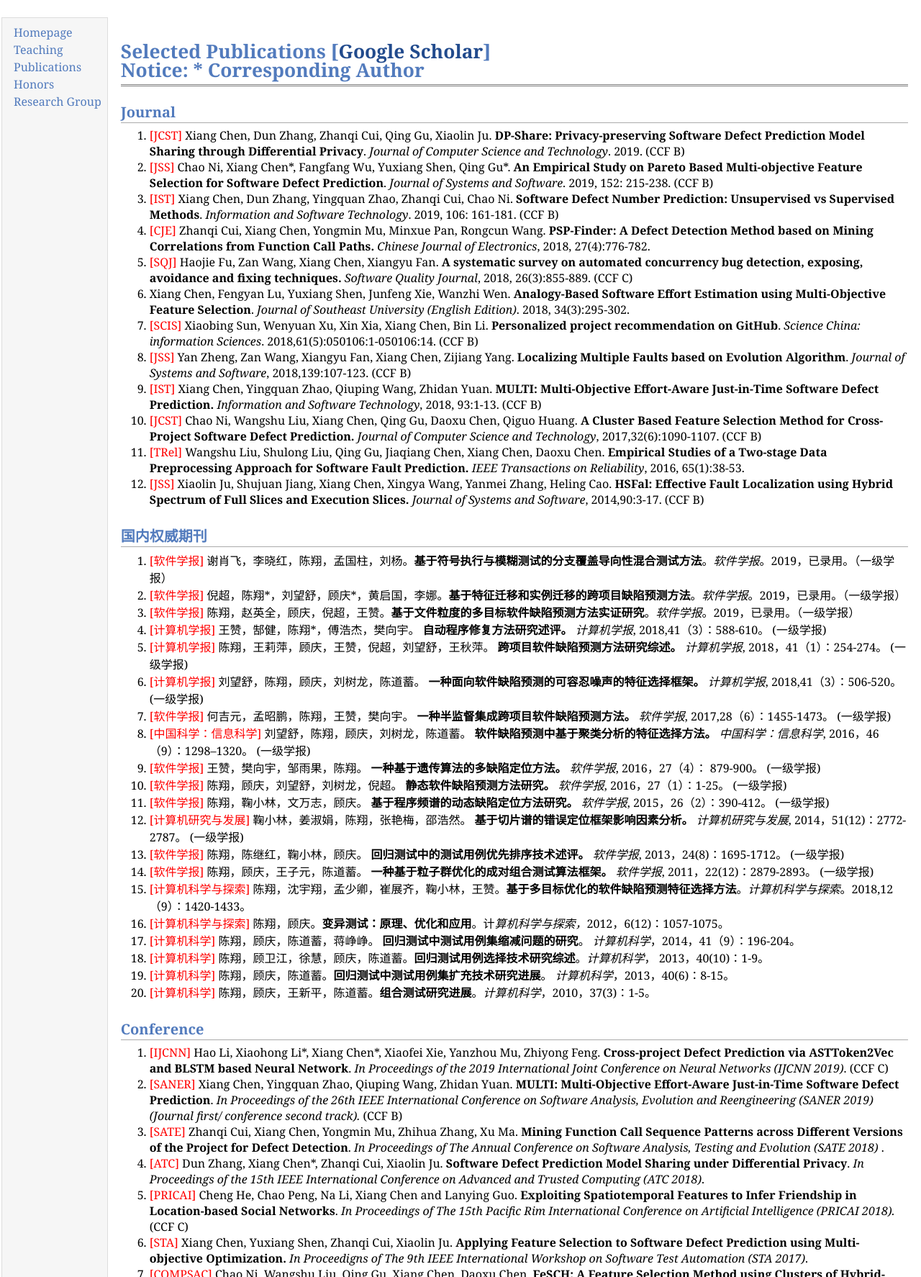
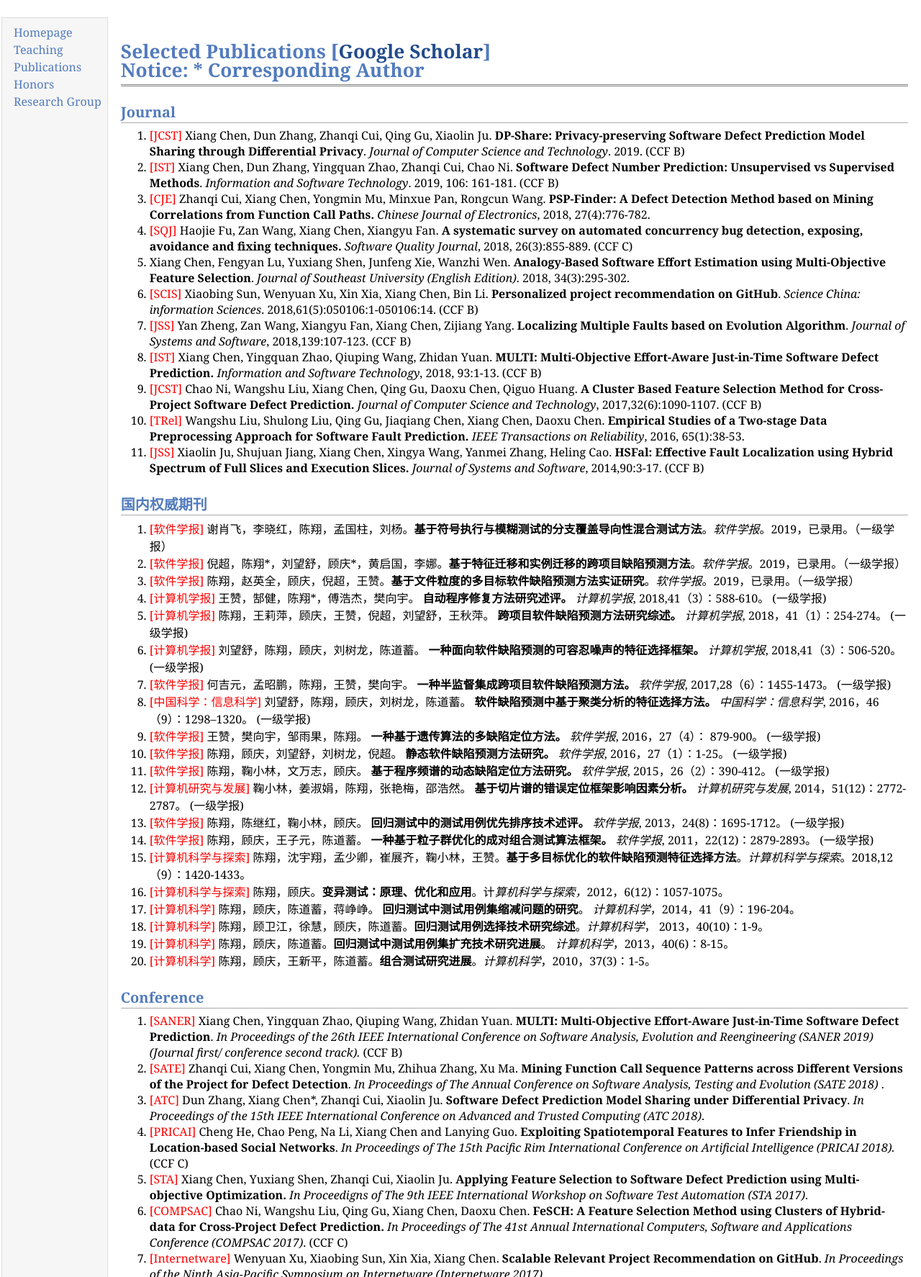
Before and after one commit to smartse/smartse.github.io, a plain HTML site: page publications.html in a window 1280 px wide. Shown: the top 1774 px of the page at 72% size. Drawn offline with Linux system fonts and the light colour scheme.

Commit message:
aaaa
aaa

```diff
--- a/publications.html
+++ b/publications.html
@@ -63,7 +63,6 @@ function toggleBibtex(articleid) {
 <h2>Journal</h2>
 <ol>
 <li><span class="STYLE1">[JCST]</span> Xiang Chen, Dun Zhang, Zhanqi Cui, Qing Gu, Xiaolin Ju. <strong>DP-Share: Privacy-preserving Software Defect Prediction Model Sharing through Differential Privacy</strong>. <em>Journal of Computer Science and Technology</em>. 2019. (CCF B) </li>
-<li><span class="STYLE1">[JSS]</span> Chao Ni, Xiang Chen*, Fangfang Wu, Yuxiang Shen, Qing Gu*. <strong>An Empirical Study on Pareto Based Multi-objective Feature Selection for Software Defect Prediction</strong>. <em>Journal of Systems and Software</em>. 2019, 152: 215-238.  (CCF B)</li>
 <li><span class="STYLE1">[IST]</span> Xiang Chen, Dun Zhang,  Yingquan Zhao, Zhanqi Cui, Chao Ni. <strong>Software Defect Number Prediction: Unsupervised vs Supervised Methods</strong>. <em>Information and Software Technology</em>. 2019, 106: 161-181. (CCF B)</li>
 <li><span class="STYLE1">[CJE] </span>Zhanqi Cui, Xiang Chen, Yongmin Mu, Minxue Pan, Rongcun Wang. <b>PSP-Finder: A Defect Detection Method based on Mining Correlations from Function Call Paths.</b> <i>Chinese Journal of Electronics</i>, 2018, 27(4):776-782. </li>
 <li>
@@ -169,10 +168,8 @@ Wangshu Liu, Shulong Liu, Qing Gu, Jiaqiang Chen, Xiang Chen, Daoxu Chen.
 
 <h2>Conference</h2>
 <ol>
-<li><span class="STYLE1">[IJCNN]</span> Hao Li, Xiaohong Li*, Xiang Chen*, Xiaofei Xie, Yanzhou Mu, Zhiyong Feng. <strong>Cross-project Defect Prediction via ASTToken2Vec and BLSTM based Neural Network</strong>. <em>In Proceedings of the 2019 International Joint Conference on Neural Networks (IJCNN 2019)</em>. (CCF C) </li>
+<li><span class="STYLE1">[SANER] </span> Xiang Chen, Yingquan Zhao, Qiuping Wang, Zhidan Yuan. <strong>MULTI: Multi-Objective Effort-Aware Just-in-Time Software Defect Prediction</strong>. <em>In Proceedings of the 26th IEEE International Conference on Software Analysis, Evolution and Reengineering (SANER 2019) (Journal first/ conference second track).</em> (CCF B)</li>
 
-
-<li> <span class="STYLE1">[SANER] </span> Xiang Chen, Yingquan Zhao, Qiuping Wang, Zhidan Yuan. <strong>MULTI: Multi-Objective Effort-Aware Just-in-Time Software Defect Prediction</strong>. <em>In Proceedings of the 26th IEEE International Conference on Software Analysis, Evolution and Reengineering (SANER 2019) (Journal first/ conference second track).</em> (CCF B)</li>
 <li><span class="STYLE1">[SATE] </span>Zhanqi Cui, Xiang Chen, Yongmin Mu, Zhihua Zhang, Xu Ma. <strong>Mining Function Call Sequence Patterns across Different Versions of the Project for Defect Detection</strong>. <em>In Proceedings of The Annual Conference on Software Analysis, Testing and Evolution (SATE 2018)</em> . </li>
 
 <li><span lang="EN-US" xml:lang="EN-US"><span class="STYLE1">[ATC] </span>Dun Zhang, Xiang Chen*, Zhanqi Cui, Xiaolin Ju. <strong>Software Defect Prediction Model Sharing under    Differential Privacy</strong>. <em>In Proceedings of the 15th IEEE International Conference on Advanced and Trusted Computing (ATC 2018)</em>. </span></li>
```
